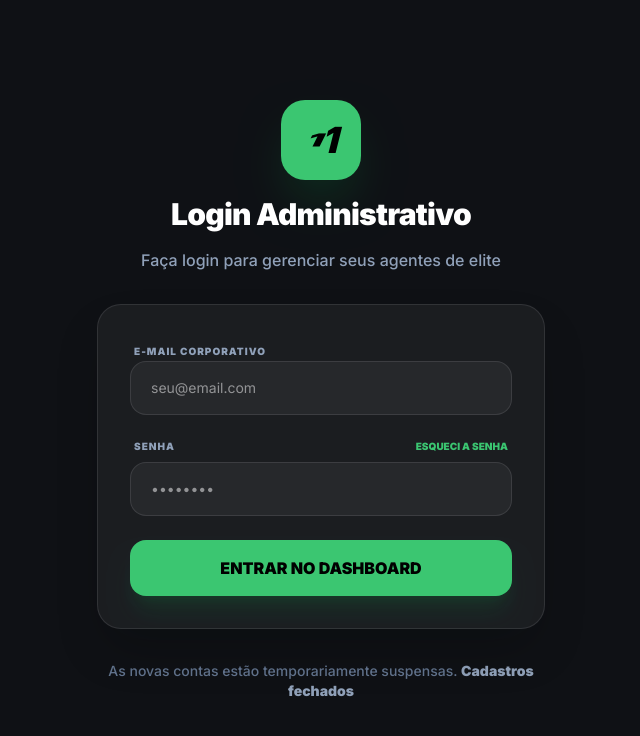
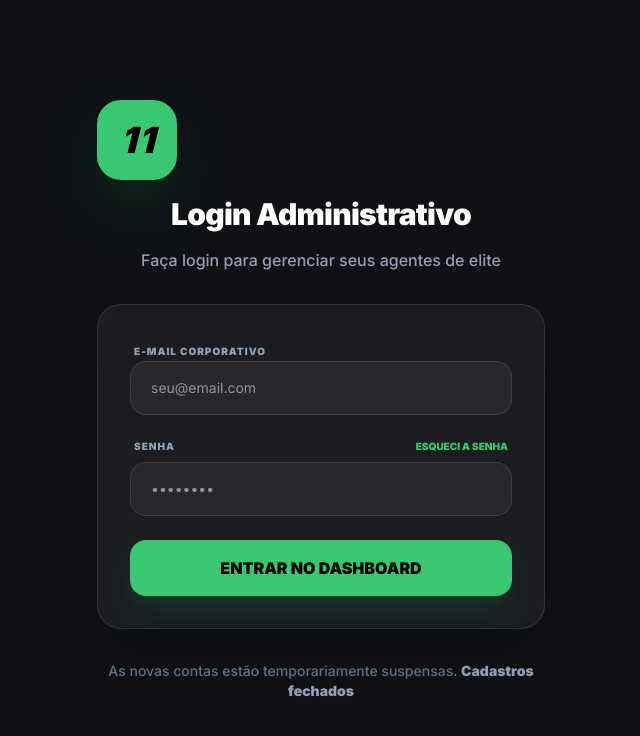
Before and after one commit to MatheusIELO/ELEVEN-CHAT-SAAS, a Next.js app in the folder frontend/: page /login in a window 1280 px wide. Shown: the top 736 px of the page, without its empty margins (319-959 px from the left). Built offline with nearby package versions, Linux system fonts and the light colour scheme; no server answers.

Commit message:
fix: resolve logo animation rendering issue by simplifying css and structure

```diff
--- a/frontend/src/app/globals.css
+++ b/frontend/src/app/globals.css
@@ -4,38 +4,38 @@
 @keyframes eye-blink {
 
   0%,
-  70%,
-  75%,
+  93%,
+  95%,
+  97%,
   100% {
     transform: scaleY(1);
+    filter: brightness(1);
   }
 
-  72%,
-  73% {
-    transform: scaleY(0);
+  94%,
+  96% {
+    transform: scaleY(0.1);
+    filter: brightness(0.8);
   }
 }
 
 .logo-container {
-  display: inline-flex !important;
+  display: flex !important;
   align-items: center;
   justify-content: center;
-  cursor: pointer;
 }
 
 .logo-mascot {
-  display: inline-flex !important;
+  display: flex !important;
   align-items: center;
   justify-content: center;
-  line-height: 1;
+  gap: 1px;
 }
 
 .logo-eye {
   display: inline-block !important;
-  /* Voltei para inline-block por ser mais previsível com transform */
   transform-origin: center;
-  transform: scaleY(1);
-  animation: eye-blink 2s ease-in-out infinite;
+  animation: eye-blink 5s ease-in-out infinite;
   will-change: transform;
 }
 
@@ -44,13 +44,12 @@
 }
 
 .logo-eye-right {
-  animation-delay: 0.1s;
-  /* Pequeno atraso para um piscar mais natural */
+  animation-delay: 0s;
 }
 
 /* Piscar imediato no Hover */
 .logo-container:hover .logo-eye {
-  animation: eye-blink 0.4s ease-in-out 1;
+  animation: eye-blink 0.5s ease-in-out 1;
 }
 
 /* Acessibilidade */
--- a/frontend/src/app/login/page.tsx
+++ b/frontend/src/app/login/page.tsx
@@ -69,11 +69,11 @@ export default function LoginPage() {
         <div className="min-h-screen bg-[#0F1115] flex items-center justify-center p-6">
             <div className="w-full max-w-md space-y-8 animate-in fade-in zoom-in duration-500">
                 <div className="text-center space-y-4">
-                    <div className="inline-flex items-center justify-center w-20 h-20 bg-[#3BC671] rounded-3xl shadow-2xl shadow-green-500/20 mb-4 logo-container">
-                        <span className="logo-mascot">
-                            <span className="logo-eye logo-eye-left text-black text-4xl font-black italic">1</span>
-                            <span className="logo-eye logo-eye-right text-black text-4xl font-black italic">1</span>
-                        </span>
+                    <div className="inline-flex items-center justify-center w-20 h-20 bg-[#3BC671] rounded-3xl shadow-2xl shadow-green-500/20 mb-4 logo-container group">
+                        <div className="logo-mascot transition-transform group-hover:scale-110 group-active:scale-95">
+                            <span className="logo-eye logo-eye-left text-black text-4xl font-black italic select-none">1</span>
+                            <span className="logo-eye logo-eye-right text-black text-4xl font-black italic select-none">1</span>
+                        </div>
                     </div>
                     <h1 className="text-3xl font-black text-white tracking-tight">Login Administrativo</h1>
                     <p className="text-slate-400 font-medium">Faça login para gerenciar seus agentes de elite</p>
```
